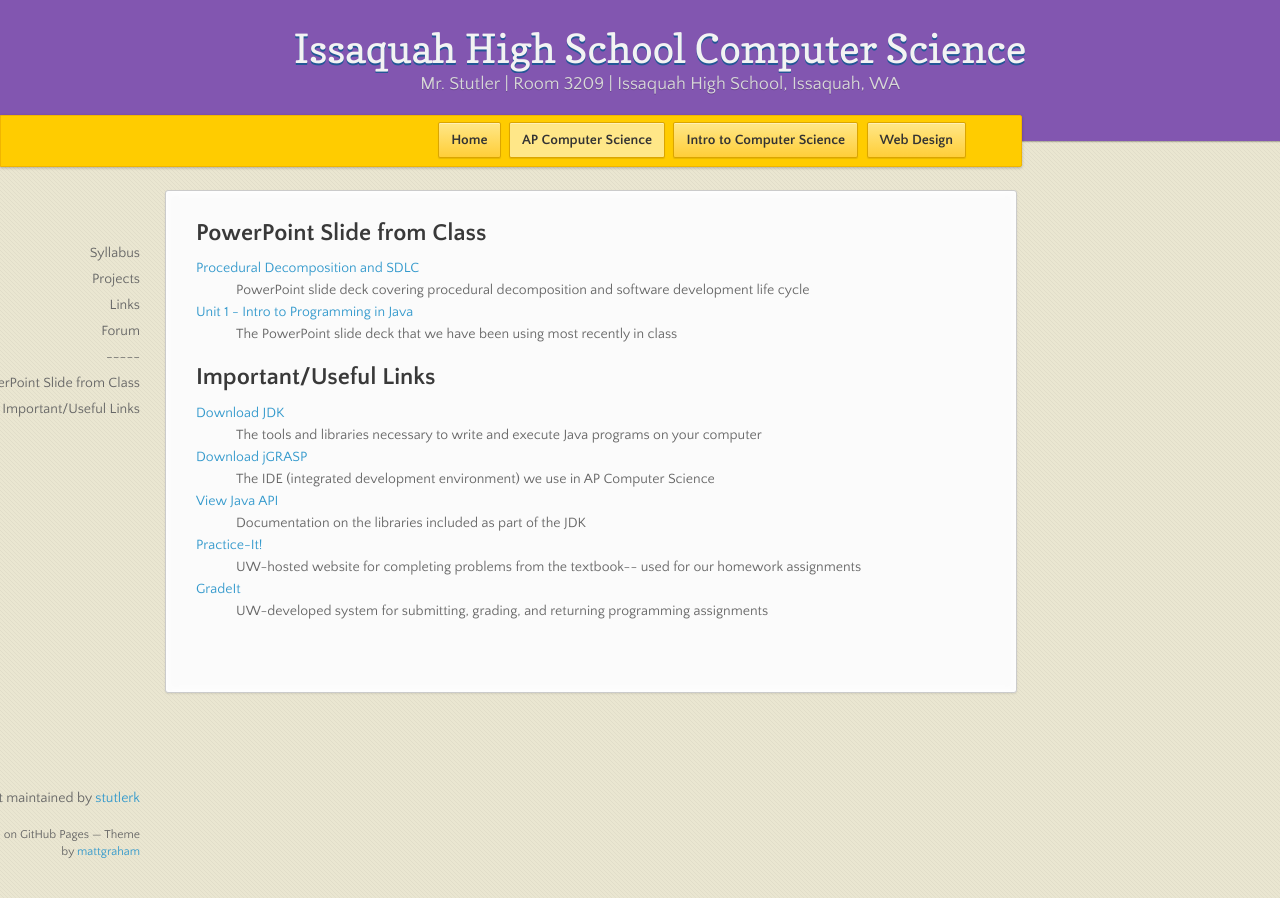
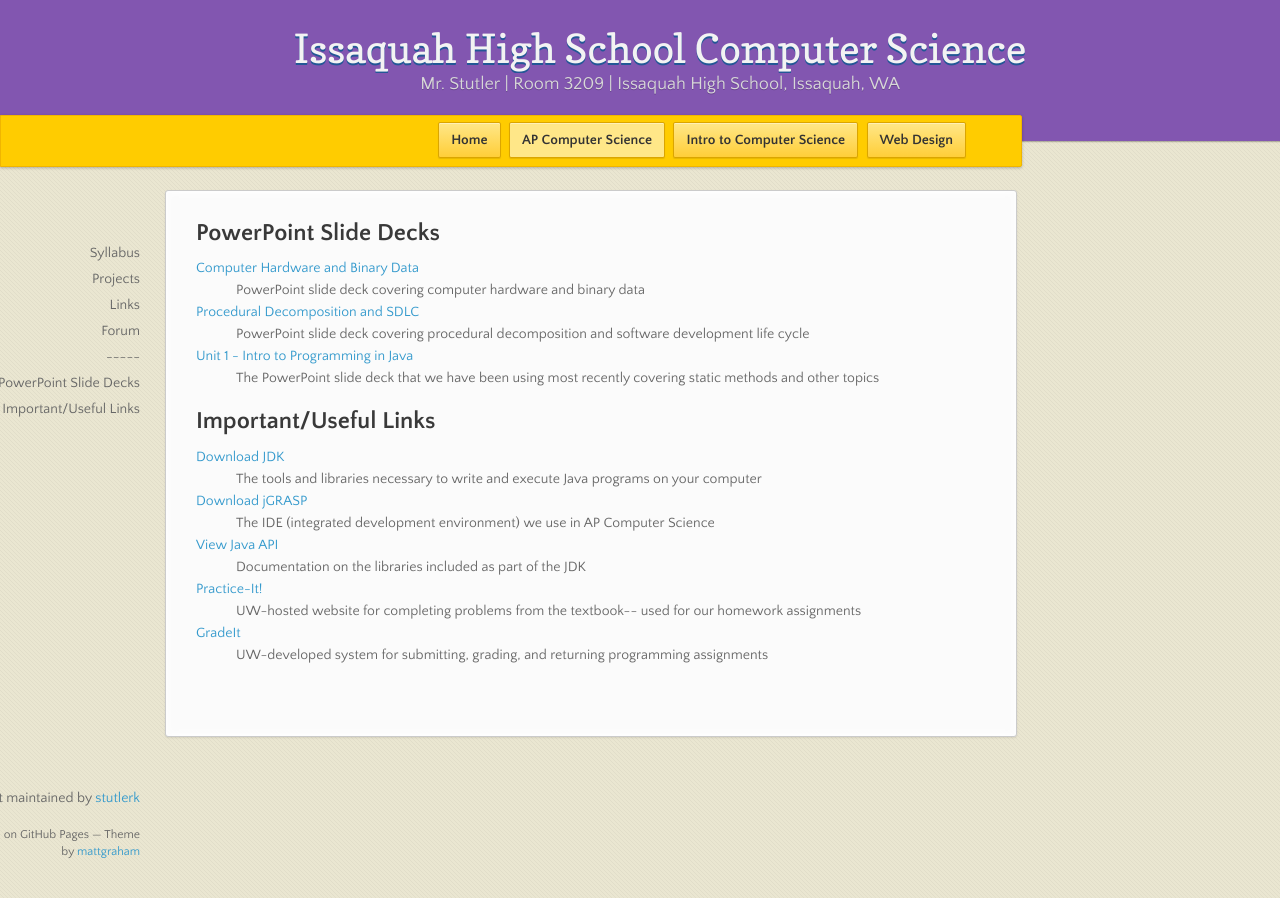
Before and after one commit to stutlerk/ihs-website, a Jekyll site: the page built from _apcs/links.html, in a window 1280 px wide. Built offline with Jekyll 4.4.1, drawn with Linux system fonts in a browser that asks for light colours; nearby versions of some CDN libraries.

Commit message:
Update links.html

```diff
--- a/_apcs/links.html
+++ b/_apcs/links.html
@@ -4,13 +4,16 @@ course: apcs
 layout: course
 ---
 <section>
-<h2>PowerPoint Slide from Class</h2>
+<h2>PowerPoint Slide Decks</h2>
 <dl>
-    <dt><a href="https://issaquahwednet-my.sharepoint.com/personal/stutlerk_issaquah_wednet_edu/_layouts/15/guestaccess.aspx?guestaccesstoken=vxO4R2bxYPCS6ugj5rtTimj6B0%2bQpPbj0O4xMTdYU9A%3d&docid=061574bfac13c4b7594aba7d9cb5f5561&rev=1">Procedural Decomposition and SDLC</a></dt>
+    <dt><a href="https://issaquahwednet-my.sharepoint.com/personal/stutlerk_issaquah_wednet_edu/_layouts/15/guestaccess.aspx?guestaccesstoken=gLVijYEluT%2fzI%2bVrW6GipfDQ6ScWjYKxwuWSWK2hRns%3d&docid=0ab46a544bdf24865ac7b67a645f0f849&rev=1">Computer Hardware and Binary Data</a></dt>
+    <dd>PowerPoint slide deck covering computer hardware and binary data</dd>
+
+    <dt><a href="https://issaquahwednet-my.sharepoint.com/personal/stutlerk_issaquah_wednet_edu/_layouts/15/guestaccess.aspx?guestaccesstoken=M7n3U8hEBGn%2bCC5T1FhBHS1u0AMztTbEiww12vAV%2fP0%3d&docid=0c5cd7cc3395e47a88fb85faa09acc81c&rev=1">Procedural Decomposition and SDLC</a></dt>
     <dd>PowerPoint slide deck covering procedural decomposition and software development life cycle</dd>
 
     <dt><a href="https://issaquahwednet-my.sharepoint.com/personal/stutlerk_issaquah_wednet_edu/_layouts/15/guestaccess.aspx?guestaccesstoken=vxO4R2bxYPCS6ugj5rtTimj6B0%2bQpPbj0O4xMTdYU9A%3d&docid=061574bfac13c4b7594aba7d9cb5f5561&rev=1">Unit 1 - Intro to Programming in Java</a></dt>
-    <dd>The PowerPoint slide deck that we have been using most recently in class</dd>
+    <dd>The PowerPoint slide deck that we have been using most recently covering static methods and other topics</dd>
 </dl>
 <h2>Important/Useful Links</h2>
 <dl>
```
